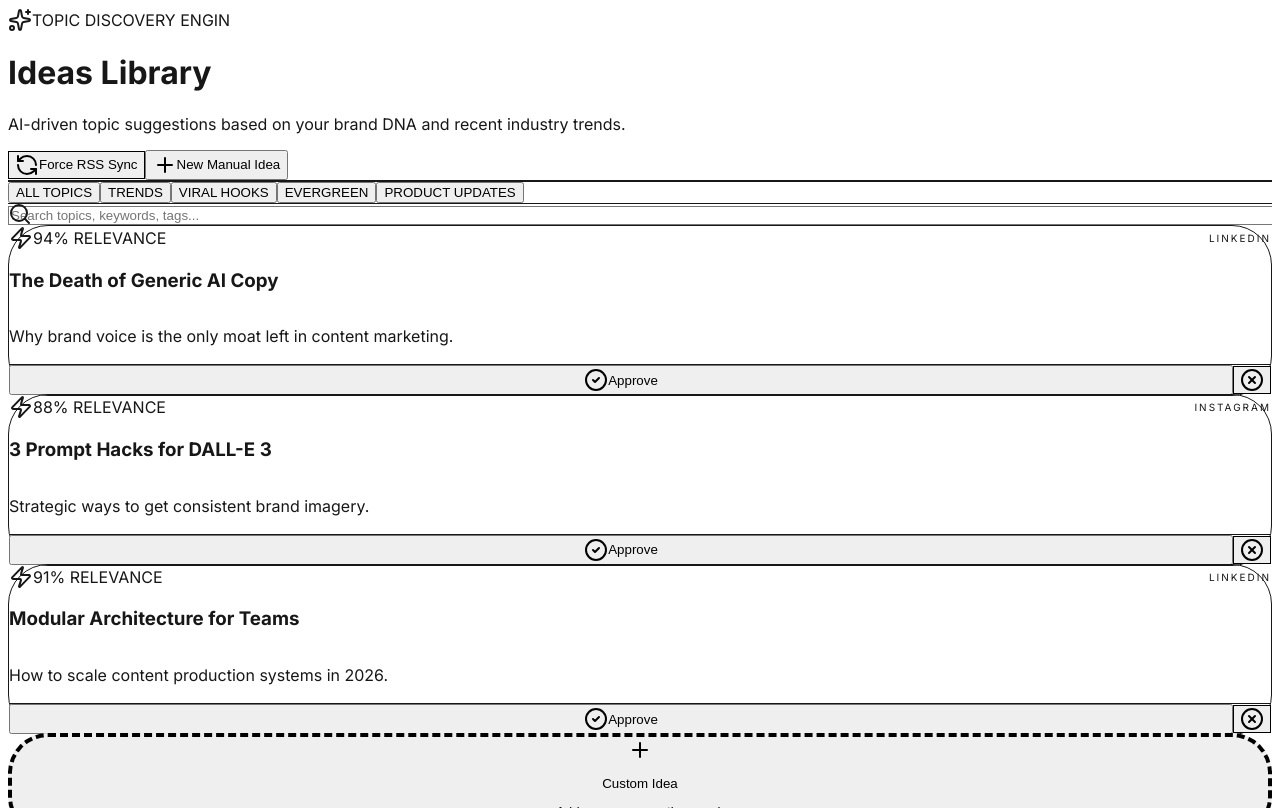
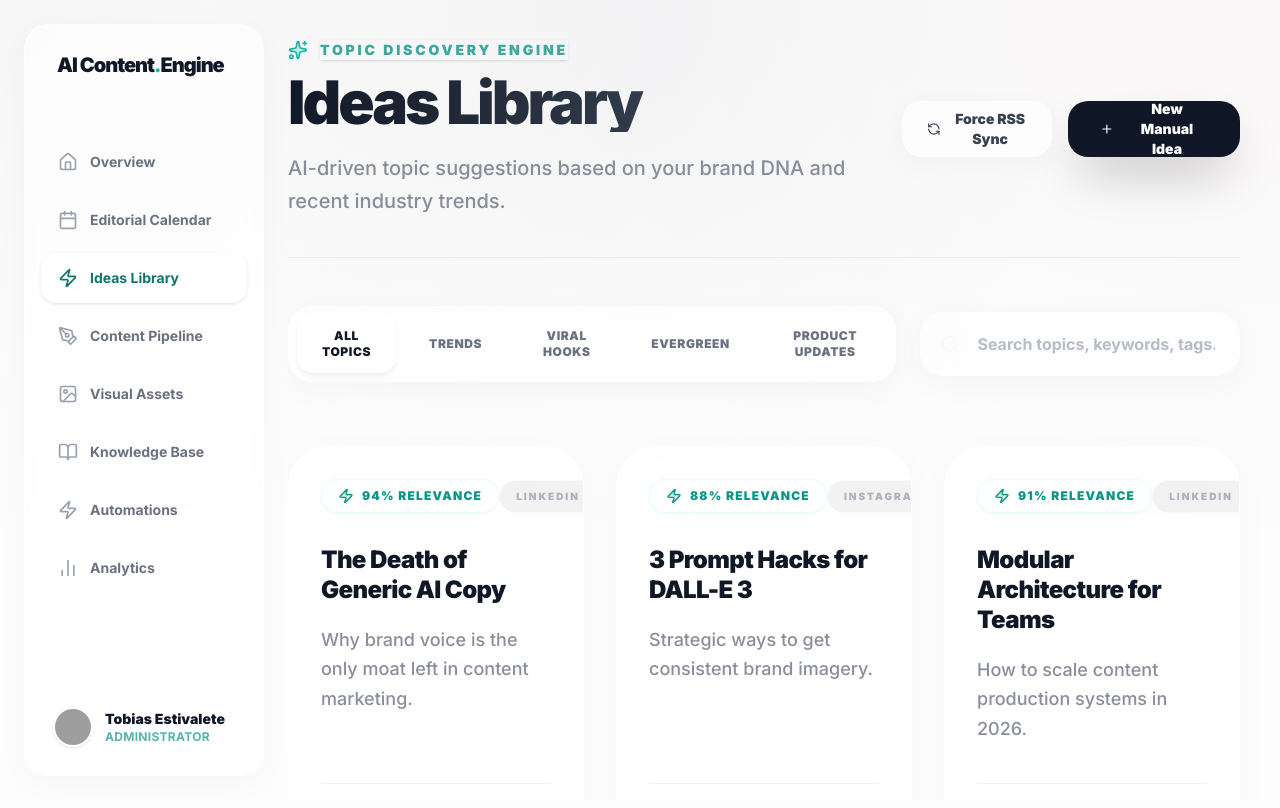
Before and after one commit to estivaletetobias-svg/social-midia-tobias, a Next.js app: page /dashboard/ideas in a window 1280 px wide. Built offline with nearby package versions, Linux system fonts and the light colour scheme; grey boxes are pictures that could not be loaded.

Commit message:
style: Apply Aura Glass Design System to Sidebar and Ideas Library

```diff
--- a/src/app/dashboard/ideas/page.tsx
+++ b/src/app/dashboard/ideas/page.tsx
@@ -38,27 +38,29 @@ export default function IdeasLibrary() {
     return (
         <div className="max-w-7xl mx-auto space-y-12 animate-in fade-in slide-in-from-bottom-6 duration-1000">
             {/* Header */}
-            <div className="flex flex-col md:flex-row md:items-center md:justify-between space-y-6 md:space-y-0 pb-8 border-b border-gray-100">
+            <div className="flex flex-col md:flex-row md:items-center md:justify-between space-y-6 md:space-y-0 pb-10 border-b border-black/5">
                 <div>
-                    <div className="flex items-center space-x-3 mb-2">
-                        <Sparkles className="h-6 w-6 text-primary-500 fill-primary-500" />
-                        <span className="text-sm font-black text-primary-600 uppercase tracking-widest">Topic Discovery Engin</span>
+                    <div className="flex items-center space-x-3 mb-3 animate-fade-in">
+                        <Sparkles className="h-5 w-5 text-primary-500 fill-primary-500/20" />
+                        <span className="text-sm font-black text-primary-600/80 uppercase tracking-[0.2em] shadow-sm">Topic Discovery Engine</span>
                     </div>
-                    <h1 className="text-4xl font-black text-gray-900 tracking-tight sm:text-5xl">Ideas Library</h1>
-                    <p className="mt-4 text-xl text-gray-500 max-w-3xl font-medium leading-relaxed">
+                    <h1 className="text-5xl lg:text-6xl font-black tracking-tighter text-gradient animate-slide-up">
+                        Ideas Library
+                    </h1>
+                    <p className="mt-5 text-xl text-gray-500/80 max-w-3xl font-medium leading-relaxed">
                         AI-driven topic suggestions based on your brand DNA and recent industry trends.
                     </p>
                 </div>
-                <div className="flex items-center space-x-3">
+                <div className="flex items-center space-x-4">
                     <button
                         onClick={handleSyncRSS}
                         disabled={isSyncing}
-                        className={`h-14 px-6 bg-white border border-gray-200 text-gray-700 text-sm font-black rounded-2xl hover:bg-gray-50 transition-all flex items-center shadow-sm disabled:opacity-50`}
+                        className={`h-14 px-6 glass-panel text-gray-700 text-sm font-black rounded-[20px] hover:bg-white/80 transition-all flex items-center hover:shadow-xl hover:shadow-black/5 disabled:opacity-50 hover:-translate-y-1 duration-300`}
                     >
                         <RefreshCcw className={`mr-3 h-5 w-5 ${isSyncing ? "animate-spin text-primary-500" : ""}`} />
-                        {isSyncing ? "Scraping & Thinking..." : "Force RSS Sync"}
+                        {isSyncing ? "Scraping..." : "Force RSS Sync"}
                     </button>
-                    <button className="h-14 px-8 bg-black text-white text-sm font-black rounded-2xl shadow-2xl hover:bg-gray-800 transition-all flex items-center transform hover:scale-[1.02] active:scale-100">
+                    <button className="h-14 px-8 bg-gray-900 text-white text-sm font-black rounded-[20px] shadow-2xl hover:bg-black transition-all flex items-center transform hover:-translate-y-1 hover:shadow-primary-500/25 duration-300">
                         <Plus className="mr-3 h-5 w-5" />
                         New Manual Idea
                     </button>
@@ -66,49 +68,52 @@ export default function IdeasLibrary() {
             </div>
 
             {/* Tabs & Search */}
-            <div className="flex flex-col xl:flex-row items-center justify-between gap-6 pb-2">
-                <div className="flex items-center space-x-2 bg-gray-100 p-1.5 rounded-2xl border border-gray-200 shadow-sm w-full xl:w-auto overflow-x-auto no-scrollbar">
+            <div className="flex flex-col xl:flex-row items-center justify-between gap-6 pb-4">
+                <div className="flex items-center space-x-2 glass-panel p-2 rounded-[24px] w-full xl:w-auto overflow-x-auto no-scrollbar">
                     {categories.map((cat, i) => (
                         <button
                             key={cat}
-                            className={`px-6 py-2.5 text-xs font-black rounded-xl transition-all uppercase tracking-wider ${i === 0 ? "bg-white text-gray-900 shadow-xl shadow-gray-200/50" : "text-gray-500 hover:text-gray-800 hover:bg-white/50"}`}
+                            className={`px-6 py-3 text-xs font-black rounded-[16px] transition-all uppercase tracking-wider ${i === 0 ? "bg-white text-gray-900 shadow-md shadow-black/5 border border-white/60" : "text-gray-500 hover:text-gray-900 hover:bg-white/40 border border-transparent"}`}
                         >
                             {cat}
                         </button>
                     ))}
                 </div>
                 <div className="relative w-full xl:w-96 group">
-                    <Search className="absolute left-4 top-1/2 -translate-y-1/2 h-5 w-5 text-gray-400 group-focus-within:text-primary-500 transition-colors" />
+                    <Search className="absolute left-5 top-1/2 -translate-y-1/2 h-5 w-5 text-gray-400 group-focus-within:text-primary-500 transition-colors" />
                     <input
-                        className="w-full h-14 pl-12 pr-4 bg-white border border-gray-200 rounded-2xl shadow-sm focus:outline-none focus:ring-2 focus:ring-primary-500 transition-all font-medium text-gray-900"
+                        className="w-full h-16 pl-14 pr-6 glass-panel rounded-[24px] focus:outline-none focus:ring-2 focus:ring-primary-500/20 focus:border-primary-500/50 transition-all font-bold text-gray-700 placeholder:text-gray-400/70"
                         placeholder="Search topics, keywords, tags..."
                     />
                 </div>
             </div>
 
             {/* Topics Grid */}
-            <div className="grid grid-cols-1 md:grid-cols-2 lg:grid-cols-3 gap-8 pb-12">
+            <div className="grid grid-cols-1 md:grid-cols-2 lg:grid-cols-3 gap-8 pb-20">
                 {topics.map((item, i) => (
-                    <div key={i} className="group relative bg-white p-8 rounded-[40px] shadow-sm border border-gray-100 hover:shadow-2xl hover:shadow-primary-100/50 hover:-translate-y-2 transition-all duration-500 flex flex-col h-full">
-                        <div className="flex items-center justify-between mb-8">
-                            <div className="flex items-center space-x-2 bg-primary-50 text-primary-600 px-4 py-2 rounded-2xl">
-                                <Zap className="h-4 w-4 fill-primary-600" />
+                    <div key={i} className="group relative glass-panel p-8 rounded-[40px] hover:shadow-2xl hover:shadow-primary-500/10 hover:-translate-y-2 transition-all duration-500 flex flex-col h-full overflow-hidden border-white/60">
+                        {/* Glow effect on hover */}
+                        <div className="absolute inset-0 bg-gradient-to-br from-primary-500/5 via-transparent to-transparent opacity-0 group-hover:opacity-100 transition-opacity duration-500" />
+
+                        <div className="relative z-10 flex items-center justify-between mb-8">
+                            <div className="flex items-center space-x-2 bg-white/80 backdrop-blur-md text-primary-600 px-4 py-2 rounded-2xl border border-primary-100/50 shadow-sm shadow-primary-500/5">
+                                <Zap className="h-4 w-4 fill-primary-600/20" />
                                 <span className="text-xs font-black tracking-widest uppercase truncate">{item.score * 100}% Relevance</span>
                             </div>
-                            <span className="text-[10px] font-black tracking-[0.2em] text-gray-400 bg-gray-50 px-3 py-1.5 rounded-full uppercase">
+                            <span className="text-[10px] font-black tracking-[0.2em] text-gray-400/80 bg-black/5 px-4 py-2 rounded-full uppercase border border-white/50">
                                 {item.platform}
                             </span>
                         </div>
 
-                        <h3 className="text-2xl font-black text-gray-900 leading-tight group-hover:text-primary-600 transition-colors">{item.title}</h3>
-                        <p className="mt-4 text-gray-500 font-medium leading-relaxed flex-grow">{item.summary}</p>
+                        <h3 className="relative z-10 text-2xl font-black text-gray-900 leading-tight group-hover:text-primary-600 transition-colors tracking-tight">{item.title}</h3>
+                        <p className="relative z-10 mt-5 text-gray-500/80 font-medium leading-relaxed flex-grow text-lg">{item.summary}</p>
 
-                        <div className="mt-10 flex items-center pt-8 border-t border-gray-50 space-x-3">
-                            <button className="flex-1 h-14 bg-gray-50 text-gray-900 text-sm font-black rounded-2xl hover:bg-primary-600 hover:text-white transition-all flex items-center justify-center group/btn shadow-sm">
+                        <div className="relative z-10 mt-10 flex items-center pt-8 border-t border-black/5 space-x-3">
+                            <button className="flex-1 h-16 bg-white border border-white/60 shadow-sm shadow-black/5 text-gray-900 text-sm font-black rounded-2xl hover:bg-primary-500 hover:border-primary-500 hover:text-white hover:shadow-lg hover:shadow-primary-500/25 transition-all duration-300 flex items-center justify-center group/btn">
                                 <CheckCircle2 className="mr-2 h-5 w-5 group-hover/btn:scale-110 transition-transform" />
                                 Approve
                             </button>
-                            <button className="h-14 w-14 bg-white border border-gray-200 text-gray-400 hover:text-red-500 hover:bg-red-50 hover:border-red-100 rounded-2xl transition-all flex items-center justify-center">
+                            <button className="h-16 w-16 bg-white border border-white/60 shadow-sm shadow-black/5 text-gray-400 hover:text-red-500 hover:bg-red-50 hover:border-red-100 rounded-2xl transition-all duration-300 flex items-center justify-center">
                                 <XCircle className="h-6 w-6" />
                             </button>
                         </div>
@@ -116,13 +121,13 @@ export default function IdeasLibrary() {
                 ))}
 
                 {/* Create Card */}
-                <button className="group relative p-8 rounded-[40px] border-4 border-dashed border-gray-100 hover:border-primary-200 hover:bg-primary-50/20 transition-all duration-500 flex flex-col items-center justify-center text-center space-y-4">
-                    <div className="h-16 w-16 bg-gray-50 rounded-full flex items-center justify-center text-gray-400 group-hover:bg-primary-100 group-hover:text-primary-600 transition-all">
+                <button className="group relative p-8 rounded-[40px] border-4 border-dashed border-primary-500/10 hover:border-primary-400/30 hover:bg-white/40 transition-all duration-500 flex flex-col items-center justify-center text-center space-y-5 h-full min-h-[400px]">
+                    <div className="h-20 w-20 bg-white shadow-xl shadow-black/5 rounded-full flex items-center justify-center text-gray-300 group-hover:bg-primary-500 group-hover:text-white group-hover:scale-110 transition-all duration-500">
                         <Plus className="h-8 w-8" />
                     </div>
                     <div>
-                        <p className="text-lg font-black text-gray-900">Custom Idea</p>
-                        <p className="text-sm font-bold text-gray-400 mt-1">Add your own creative spark</p>
+                        <p className="text-xl font-black text-gray-900">Custom Idea</p>
+                        <p className="text-sm font-bold text-gray-400/80 mt-2 tracking-wide">Add your own creative spark</p>
                     </div>
                 </button>
             </div>
--- a/src/app/globals.css
+++ b/src/app/globals.css
@@ -1,27 +1,99 @@
-@tailwind base;
-@tailwind components;
-@tailwind utilities;
+@import "tailwindcss";
+
+@theme {
+  --color-primary-50: #f0fdfa;
+  --color-primary-100: #ccfbf1;
+  --color-primary-200: #99f6e4;
+  --color-primary-300: #5eead4;
+  --color-primary-400: #2dd4bf;
+  --color-primary-500: #14b8a6;
+  --color-primary-600: #0d9488;
+  --color-primary-700: #0f766e;
+  --color-primary-800: #115e59;
+  --color-primary-900: #134e4a;
+
+  --font-sans: 'Inter', ui-sans-serif, system-ui, sans-serif;
+
+  --animate-fade-in: fade-in 1s cubic-bezier(0.16, 1, 0.3, 1) forwards;
+  --animate-slide-up: slide-up 1s cubic-bezier(0.16, 1, 0.3, 1) forwards;
+  --animate-float: float 6s ease-in-out infinite;
+}
+
+@keyframes fade-in {
+  from {
+    opacity: 0;
+  }
+
+  to {
+    opacity: 1;
+  }
+}
+
+@keyframes slide-up {
+  from {
+    opacity: 0;
+    transform: translateY(20px);
+  }
+
+  to {
+    opacity: 1;
+    transform: translateY(0);
+  }
+}
+
+@keyframes float {
+
+  0%,
+  100% {
+    transform: translateY(0);
+  }
+
+  50% {
+    transform: translateY(-10px);
+  }
+}
 
 :root {
-  --background: #ffffff;
-  --foreground: #171717;
-}
-
-@media (prefers-color-scheme: dark) {
-  :root {
-    --background: #0a0a0a;
-    --foreground: #ededed;
-  }
+  --background: #fdfdfd;
+  --foreground: #0f1115;
+  --glass-bg: rgba(255, 255, 255, 0.7);
+  --glass-border: rgba(255, 255, 255, 0.5);
 }
 
 body {
   color: var(--foreground);
   background: var(--background);
-  font-family: Arial, Helvetica, sans-serif;
+  font-family: var(--font-sans);
+  -webkit-font-smoothing: antialiased;
+  -moz-osx-font-smoothing: grayscale;
+  background-image:
+    radial-gradient(at 0% 0%, hsla(253, 16%, 7%, 0.03) 0, transparent 50%),
+    radial-gradient(at 50% 0%, hsla(225, 39%, 30%, 0.03) 0, transparent 50%),
+    radial-gradient(at 100% 0%, hsla(339, 49%, 30%, 0.03) 0, transparent 50%);
+  background-attachment: fixed;
 }
 
-@layer utilities {
-  .text-balance {
-    text-wrap: balance;
-  }
+/* Glassmorphism Utilities */
+.glass-panel {
+  background: var(--glass-bg);
+  backdrop-filter: blur(20px);
+  -webkit-backdrop-filter: blur(20px);
+  border: 1px solid var(--glass-border);
+  box-shadow: 0 8px 32px 0 rgba(0, 0, 0, 0.03);
 }
+
+.text-gradient {
+  background-clip: text;
+  -webkit-background-clip: text;
+  -webkit-text-fill-color: transparent;
+  background-image: linear-gradient(90deg, #111827, #4b5563);
+}
+
+.no-scrollbar::-webkit-scrollbar {
+  display: none;
+}
+
+.no-scrollbar {
+  -ms-overflow-style: none;
+  scrollbar-width: none;
+}
--- a/src/app/layout.tsx
+++ b/src/app/layout.tsx
@@ -16,12 +16,12 @@ export default function RootLayout({
     children: React.ReactNode;
 }>) {
     return (
-        <html lang="en" className="h-full bg-white">
-            <body className={`${inter.className} h-full`}>
+        <html lang="en" className="h-full antialiased">
+            <body className={`${inter.className} h-full bg-transparent`}>
                 <div className="flex h-full min-h-screen">
                     <Sidebar />
-                    <main className="flex-1 overflow-y-auto bg-gray-50 pt-16 lg:pt-0">
-                        <div className="p-4 sm:p-6 lg:p-8">
+                    <main className="flex-1 overflow-y-auto pt-16 lg:pt-0">
+                        <div className="p-4 sm:p-6 lg:p-10 lg:pl-0 max-w-8xl mx-auto w-full">
                             {children}
                         </div>
                     </main>
--- a/src/components/Sidebar.tsx
+++ b/src/components/Sidebar.tsx
@@ -35,13 +35,15 @@ export function Sidebar() {
     const pathname = usePathname();
 
     return (
-        <div className="hidden lg:flex lg:w-72 lg:flex-col lg:fixed lg:inset-y-0 bg-white border-r border-gray-200">
-            <div className="flex flex-col flex-1 min-h-0">
-                <div className="flex items-center h-16 flex-shrink-0 px-6 border-b border-gray-100">
-                    <span className="text-xl font-bold text-primary-600 tracking-tight">AI Content Engine</span>
+        <div className="hidden lg:flex lg:w-72 lg:flex-col lg:relative p-6">
+            <div className="flex flex-col flex-1 glass-panel rounded-3xl h-[calc(100vh-48px)] sticky top-6 overflow-hidden">
+                <div className="flex items-center h-20 flex-shrink-0 px-8 border-b border-white/40">
+                    <span className="text-xl font-black text-gray-900 tracking-tighter">
+                        AI Content<span className="text-primary-500">.</span>Engine
+                    </span>
                 </div>
-                <div className="flex-1 flex flex-col overflow-y-auto">
-                    <nav className="flex-1 px-4 py-6 space-y-1">
+                <div className="flex-1 flex flex-col overflow-y-auto no-scrollbar">
+                    <nav className="flex-1 px-4 py-8 space-y-2">
                         {navigation.map((item) => {
                             const active = pathname === item.href;
                             return (
@@ -50,9 +52,9 @@ export function Sidebar() {
                                     href={item.href}
                                     className={cn(
                                         active
-                                            ? "bg-primary-50 text-primary-700"
-                                            : "text-gray-600 hover:bg-gray-50 hover:text-gray-900",
-                                        "group flex items-center px-3 py-2.5 text-sm font-medium rounded-lg transition-all duration-200"
+                                            ? "bg-white/60 text-primary-700 shadow-sm border border-white/50"
+                                            : "text-gray-500 hover:bg-white/40 hover:text-gray-900 border border-transparent",
+                                        "group flex items-center px-4 py-3.5 text-sm font-bold rounded-2xl transition-all duration-300"
                                     )}
                                 >
                                     <item.icon
@@ -68,21 +70,21 @@ export function Sidebar() {
                         })}
                     </nav>
                 </div>
-                <div className="flex-shrink-0 flex border-t border-gray-100 p-4">
+                <div className="flex-shrink-0 flex border-t border-white/40 p-5 bg-white/20">
                     <div className="flex-shrink-0 w-full group block">
-                        <div className="flex items-center group">
+                        <div className="flex items-center group cursor-pointer hover:bg-white/40 p-2 rounded-2xl transition-all">
                             <div>
                                 <img
-                                    className="inline-block h-9 w-9 rounded-full ring-2 ring-white"
+                                    className="inline-block h-10 w-10 rounded-full border-2 border-white shadow-sm"
                                     src="https://images.unsplash.com/photo-1472099645785-5658abf4ff4e?ixlib=rb-1.2.1&auto=format&fit=facearea&facepad=2&w=256&h=256&q=80"
                                     alt=""
                                 />
                             </div>
                             <div className="ml-3">
-                                <p className="text-sm font-semibold text-gray-700 group-hover:text-gray-900">
+                                <p className="text-sm font-black text-gray-900">
                                     Tobias Estivalete
                                 </p>
-                                <p className="text-xs font-medium text-gray-400 group-hover:text-gray-500">
+                                <p className="text-xs font-bold text-primary-600/70 tracking-wide uppercase">
                                     Administrator
                                 </p>
                             </div>
```
Also changed, not shown: index.html (added).
